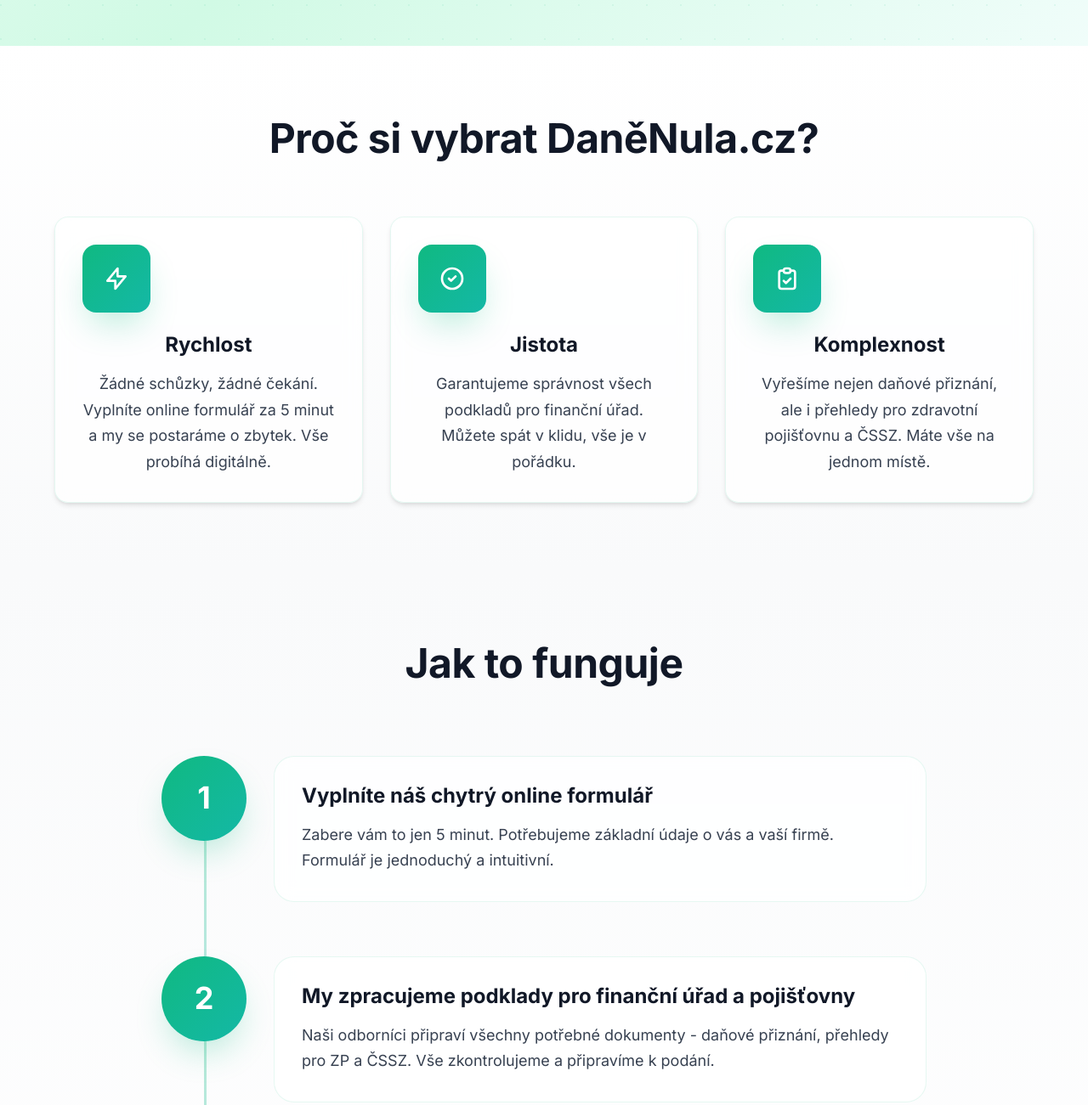
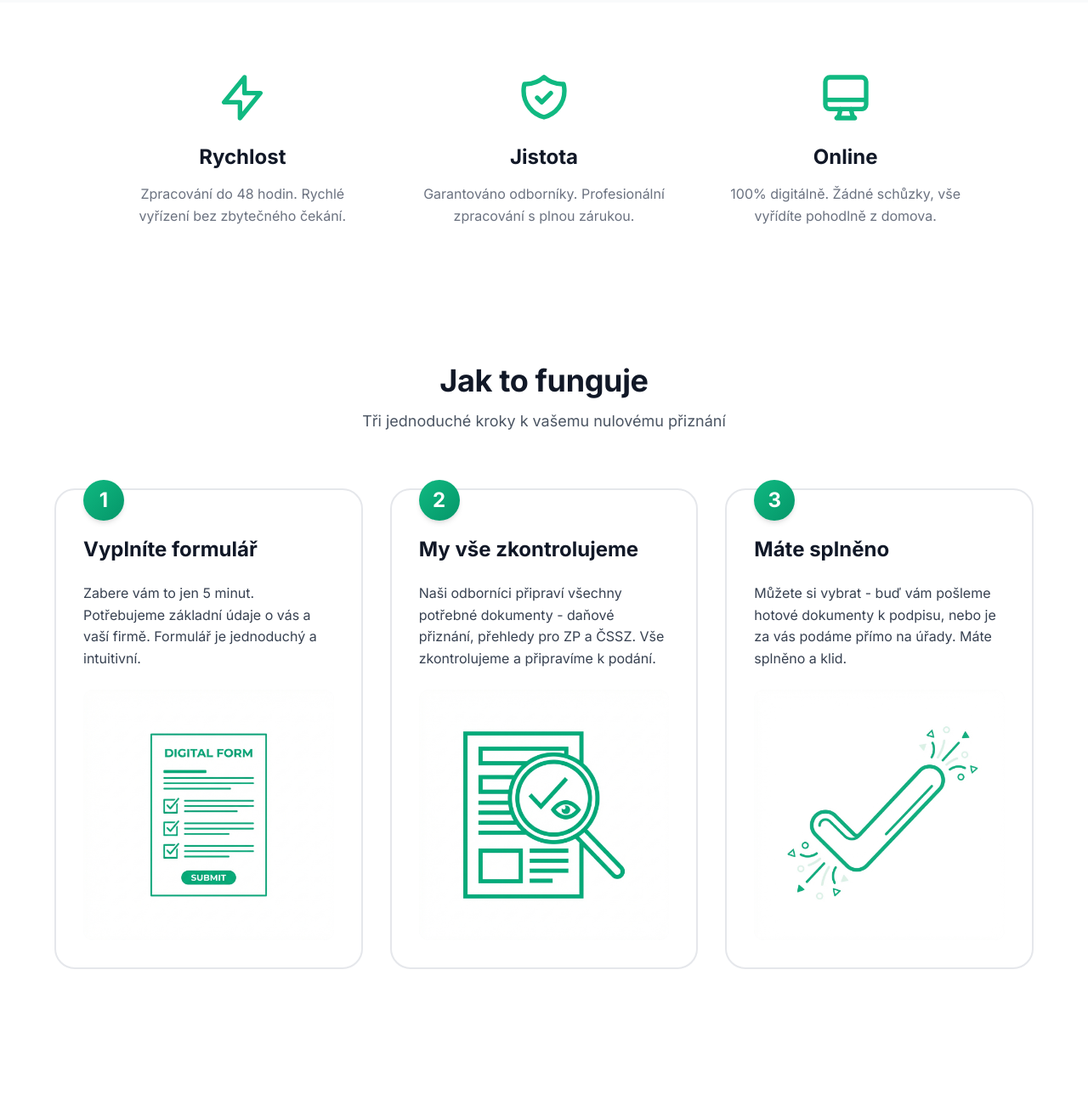
Before and after one commit to filllomex-beep/DaneNula.cz, a website: page index.html in a window 1280 px wide. Shown: the part 915-2216 px from the top of the page at 85% size. Drawn offline with Linux system fonts and the light colour scheme.

Commit message:
picture change

```diff
--- a/index.css
+++ b/index.css
@@ -513,253 +513,268 @@
 }
 
 /* ===================================
-   Hero Section - Modern Design
+   Hero Section - Symmetrical 50/50 Split
    =================================== */
 
 .hero {
-  min-height: 95vh;
+
+  min-height: 90vh;
+
   display: flex;
+
   align-items: center;
-  background: var(--gradient-hero);
-  position: relative;
-  overflow: hidden;
-  padding: var(--space-32) 0;
+
+  background: #FFFFFF;
+
+  padding: var(--space-24) 0;
+
+
 }
 
-/* Subtle background pattern */
-.hero::before {
-  content: '';
-  position: absolute;
-  top: 0;
-  left: 0;
-  right: 0;
-  bottom: 0;
-  background-image: radial-gradient(circle at 1px 1px, rgba(16, 185, 129, 0.08) 1px, transparent 0);
-  background-size: 40px 40px;
-  pointer-events: none;
+
+
+.hero-content {
+
+  display: grid;
+
+  grid-template-columns: 1fr 1fr;
+
+  gap: var(--space-24);
+
+  align-items: center;
+
+
 }
 
-.hero-content {
-  display: grid;
-  grid-template-columns: 1.1fr 0.9fr;
-  gap: var(--space-20);
-  align-items: center;
-  position: relative;
-  z-index: 1;
+
+
+.hero-text h1 {
+
+  font-size: 4.5rem;
+
+  font-weight: 800;
+
+  line-height: 1.1;
+
+  margin-bottom: var(--space-8);
+
+  color: var(--color-gray-900);
+
+  letter-spacing: -0.02em;
+
+
 }
 
-.hero-text h1 {
-  font-size: var(--text-7xl);
-  font-weight: var(--font-weight-extrabold);
-  line-height: 1.1;
-  margin-bottom: var(--space-8);
-  background: var(--gradient-text);
-  -webkit-background-clip: text;
-  -webkit-text-fill-color: transparent;
-  background-clip: text;
-  letter-spacing: -0.02em;
+
+
+.hero-text p {
+
+  font-size: 1.5rem;
+
+  color: #6B7280;
+
+  margin-bottom: var(--space-12);
+
+  line-height: 1.6;
+
+
 }
 
-.hero-text p {
-  font-size: var(--text-2xl);
-  color: var(--color-gray-700);
-  margin-bottom: var(--space-12);
-  line-height: 1.6;
-  max-width: 90%;
+
+
+.hero-image {
+
+  position: relative;
+
+  width: 100%;
+
+  display: flex;
+
+  align-items: center;
+
+  justify-content: center;
+
+
 }
 
-.hero-image {
-  position: relative;
-  width: 100%;
-  height: 550px;
-  display: flex;
-  align-items: center;
-  justify-content: center;
-}
+
 
 .hero-image img {
   max-width: 100%;
   height: auto;
-  border-radius: var(--radius-3xl);
-  box-shadow: var(--shadow-green-lg);
-  animation: float 6s ease-in-out infinite;
-}
-
-@keyframes float {
-
-  0%,
-  100% {
-    transform: translateY(0px);
-  }
-
-  50% {
-    transform: translateY(-20px);
-  }
+  image-rendering: -webkit-optimize-contrast;
+  image-rendering: crisp-edges;
+  object-fit: contain;
+  filter: drop-shadow(0 10px 30px rgba(0, 0, 0, 0.1));
 }
 
 /* ===================================
-   Benefits Section - Modern Cards
+   Trust Bar
    =================================== */
 
-.benefits {
+.trust-bar {
+  background: #F9FAFB;
+  padding: 2rem 0;
   text-align: center;
-  background: linear-gradient(180deg, var(--color-white) 0%, var(--color-gray-50) 100%);
-  position: relative;
 }
 
-.benefits h2 {
-  margin-bottom: var(--space-16);
-  font-size: var(--text-5xl);
-  font-weight: var(--font-weight-bold);
+.trust-text {
+  display: inline-flex;
+  align-items: center;
+  gap: var(--space-2);
+  font-size: 0.875rem;
+  color: var(--color-gray-600);
+  margin: 0;
 }
 
-.benefit-card {
-  background: rgba(255, 255, 255, 0.7);
-  backdrop-filter: blur(10px);
-  border: 1px solid rgba(16, 185, 129, 0.1);
-  position: relative;
-  overflow: hidden;
-}
-
-.benefit-card::before {
-  content: '';
-  position: absolute;
-  top: 0;
-  left: 0;
-  right: 0;
-  height: 4px;
-  background: var(--gradient-accent);
-  transform: scaleX(0);
-  transition: transform var(--transition-base);
-}
-
-.benefit-card:hover::before {
-  transform: scaleX(1);
-}
-
-.benefit-card:hover {
-  transform: translateY(-8px);
-  box-shadow: var(--shadow-green);
-  border-color: rgba(16, 185, 129, 0.3);
-}
-
-.benefit-card .card-icon {
-  background: var(--gradient-accent);
-  width: 80px;
-  height: 80px;
-  box-shadow: var(--shadow-green);
-  transition: all var(--transition-base);
-}
-
-.benefit-card:hover .card-icon {
-  transform: scale(1.1) rotate(5deg);
-  box-shadow: var(--shadow-green-lg);
-}
-
-.benefit-card h3 {
-  color: var(--color-gray-900);
-  margin-bottom: var(--space-4);
-  font-size: var(--text-2xl);
-  font-weight: var(--font-weight-bold);
-}
-
-.benefit-card p {
-  color: var(--color-gray-700);
-  margin-bottom: 0;
-  font-size: var(--text-lg);
-  line-height: 1.7;
+.trust-text svg {
+  stroke: var(--color-green-500);
 }
 
 /* ===================================
-   Process Section - Modern Timeline
+   Value Props - 3-Column Grid
    =================================== */
 
-.process {
-  background: linear-gradient(180deg, var(--color-gray-50) 0%, var(--color-white) 100%);
-  position: relative;
+.value-props {
+  background: #FFFFFF;
+  text-align: center;
 }
 
-.process h2 {
-  text-align: center;
-  margin-bottom: var(--space-20);
-  font-size: var(--text-5xl);
-  font-weight: var(--font-weight-bold);
-}
-
-.process-timeline {
-  position: relative;
-  max-width: 900px;
+.value-props-grid {
+  display: grid;
+  grid-template-columns: repeat(3, 1fr);
+  gap: var(--space-16);
+  max-width: 1000px;
   margin: 0 auto;
 }
 
-.process-step {
-  display: grid;
-  grid-template-columns: 100px 1fr;
-  gap: var(--space-8);
-  margin-bottom: var(--space-16);
-  position: relative;
+.value-prop {
+  display: flex;
+  flex-direction: column;
+  align-items: center;
+  text-align: center;
 }
 
-.process-step:not(:last-child)::after {
-  content: '';
-  position: absolute;
-  left: 50px;
-  top: 100px;
-  width: 3px;
-  height: calc(100% + var(--space-16));
-  background: var(--gradient-accent);
-  opacity: 0.3;
+.value-icon {
+  width: 64px;
+  height: 64px;
+  margin-bottom: var(--space-6);
 }
 
-.process-number {
-  width: 100px;
-  height: 100px;
+.value-icon svg {
+  stroke: #10B981;
+  stroke-width: 2px;
+}
+
+.value-prop h3 {
+  font-size: 1.5rem;
+  font-weight: 700;
+  color: var(--color-gray-900);
+  margin-bottom: var(--space-4);
+}
+
+.value-prop p {
+  font-size: 1rem;
+  color: #6B7280;
+  line-height: 1.6;
+  margin: 0;
+}
+
+/* ===================================
+   Process Section - Card Based
+   =================================== */
+
+.process-section {
+  background-color: var(--color-white);
+}
+
+.process-section h2 {
+  text-align: center;
+  margin-bottom: var(--space-3);
+}
+
+.process-intro {
+  text-align: center;
+  font-size: var(--text-lg);
+  color: var(--color-gray-600);
+  margin-bottom: var(--space-16);
+}
+
+.process-grid {
+  display: grid;
+  grid-template-columns: repeat(auto-fit, minmax(300px, 1fr));
+  gap: var(--space-8);
+  margin-bottom: var(--space-12);
+}
+
+.process-card {
+  background-color: var(--color-white);
+  border: 2px solid var(--color-gray-200);
+  border-radius: var(--radius-2xl);
+  padding: var(--space-8);
+  position: relative;
+  transition: all var(--transition-base);
+  display: flex;
+  flex-direction: column;
+}
+
+.process-card:hover {
+  transform: translateY(-8px);
+  box-shadow: var(--shadow-xl);
+  border-color: var(--color-green-300);
+}
+
+.process-step-badge {
+  position: absolute;
+  top: -12px;
+  left: var(--space-8);
+  width: 48px;
+  height: 48px;
   display: flex;
   align-items: center;
   justify-content: center;
-  background: var(--gradient-accent);
+  background: linear-gradient(135deg, var(--color-green-500) 0%, var(--color-green-600) 100%);
+  color: var(--color-white);
   border-radius: 50%;
-  color: var(--color-white);
-  font-size: var(--text-4xl);
-  font-weight: var(--font-weight-extrabold);
-  box-shadow: var(--shadow-green);
-  position: relative;
-  z-index: 1;
-  transition: all var(--transition-base);
+  font-size: var(--text-2xl);
+  font-weight: var(--font-weight-bold);
+  box-shadow: var(--shadow-md);
 }
 
-.process-step:hover .process-number {
-  transform: scale(1.1);
-  box-shadow: var(--shadow-green-lg);
+.process-card-header {
+  margin-top: var(--space-6);
+  margin-bottom: var(--space-4);
 }
 
-.process-content {
-  background: rgba(255, 255, 255, 0.8);
-  backdrop-filter: blur(10px);
-  padding: var(--space-8);
-  border-radius: var(--radius-2xl);
-  border: 1px solid rgba(16, 185, 129, 0.1);
-  transition: all var(--transition-base);
+.process-card-header h3 {
+  font-size: var(--text-2xl);
+  color: var(--color-gray-900);
+  margin-bottom: var(--space-2);
 }
 
-.process-step:hover .process-content {
-  transform: translateX(8px);
-  box-shadow: var(--shadow-lg);
-  border-color: rgba(16, 185, 129, 0.3);
+.process-description {
+  font-size: var(--text-base);
+  color: var(--color-gray-700);
+  line-height: 1.6;
+  margin-bottom: var(--space-6);
+  flex-grow: 1;
 }
 
-.process-content h3 {
-  color: var(--color-gray-900);
-  margin-bottom: var(--space-4);
-  font-size: var(--text-2xl);
-  font-weight: var(--font-weight-bold);
+.process-card-image {
+  margin-top: auto;
+  border-radius: var(--radius-lg);
+  overflow: hidden;
+  background-color: var(--color-gray-50);
+  display: flex;
+  align-items: center;
+  justify-content: center;
+  min-height: 200px;
 }
 
-.process-content p {
-  color: var(--color-gray-700);
-  margin-bottom: 0;
-  font-size: var(--text-lg);
-  line-height: 1.7;
+.process-card-image img {
+  max-width: 100%;
+  height: auto;
+  display: block;
 }
 
 /* ===================================
@@ -1144,19 +1159,17 @@
     grid-template-columns: 1fr;
   }
 
-  .process-step {
-    grid-template-columns: 60px 1fr;
+  .value-props-grid {
+    grid-template-columns: 1fr;
+    gap: var(--space-8);
   }
 
-  .process-number {
-    width: 60px;
-    height: 60px;
-    font-size: var(--text-2xl);
+  .process-grid {
+    grid-template-columns: 1fr;
   }
 
-  .process-step:not(:last-child)::after {
-    left: 30px;
-    top: 60px;
+  .process-card {
+    margin-bottom: var(--space-4);
   }
 
   .pricing-grid {
--- a/index.html
+++ b/index.html
@@ -43,16 +43,16 @@
         </div>
     </header>
 
-    <!-- Hero Section -->
+    <!-- Hero Section - Symmetrical 50/50 Split -->
     <section class="hero" id="hero">
         <div class="container">
             <div class="hero-content">
                 <div class="hero-text">
-                    <h1 class="fade-in-up">Nulové daňové přiznání bez starostí. Získejte klid od úřadů za 15 minut.</h1>
-                    <p class="fade-in-up">Pro neaktivní OSVČ a majitele spících s.r.o. Rychle, bezpečně a s garancí
-                        správnosti.</p>
-                    <a href="#form" class="btn btn-primary btn-large fade-in-up" id="cta-hero">
-                        <span>Vyplnit formulář a mít klid</span>
+                    <h1 class="fade-in-left">Nulové přiznání. Stoprocentní klid.</h1>
+                    <p class="fade-in-left">Profesionální podání daňového přiznání pro OSVČ a s.r.o. bez jediné
+                        starosti.</p>
+                    <a href="#form" class="btn btn-primary btn-large fade-in-left" id="cta-hero">
+                        <span>Začít hned</span>
                         <svg width="20" height="20" viewBox="0 0 20 20" fill="none" xmlns="http://www.w3.org/2000/svg">
                             <path d="M5 10H15M15 10L10 5M15 10L10 15" stroke="currentColor" stroke-width="2"
                                 stroke-linecap="round" stroke-linejoin="round" />
@@ -60,87 +60,112 @@
                     </a>
                 </div>
                 <div class="hero-image">
-                    <img src="assets/hero-illustration.png" alt="Relaxujte, zatímco my vyřešíme vaše daně"
-                        id="hero-img">
+                    <img src="assets/hero-tax-illustration.png"
+                        alt="Tax Filing Illustration - Documents, Calculator, and Financial Symbols"
+                        class="fade-in-right" id="hero-img" loading="eager" decoding="async" width="640" height="480">
                 </div>
             </div>
         </div>
     </section>
 
-    <!-- Benefits Section -->
-    <section class="section benefits" id="benefits">
+    <!-- Trust Bar -->
+    <section class="trust-bar">
         <div class="container">
-            <h2 class="scroll-reveal">Proč si vybrat DaněNula.cz?</h2>
-            <div class="grid-3">
-                <div class="card benefit-card scroll-reveal">
-                    <div class="card-icon">
-                        <svg width="32" height="32" viewBox="0 0 24 24" fill="none" xmlns="http://www.w3.org/2000/svg">
-                            <path d="M13 10V3L4 14h7v7l9-11h-7z" stroke="currentColor" stroke-width="2"
-                                stroke-linecap="round" stroke-linejoin="round" />
+            <p class="trust-text">
+                <svg width="20" height="20" viewBox="0 0 24 24" fill="none" xmlns="http://www.w3.org/2000/svg">
+                    <path d="M9 12l2 2 4-4m6 2a9 9 0 11-18 0 9 9 0 0118 0z" stroke="currentColor" stroke-width="2"
+                        stroke-linecap="round" stroke-linejoin="round" />
+                </svg>
+                Již stovky podaných přiznání v roce 2026
+            </p>
+        </div>
+    </section>
+
+    <!-- Core Value Props - 3-Column Grid -->
+    <section class="section value-props" id="benefits">
+        <div class="container">
+            <div class="value-props-grid">
+                <div class="value-prop scroll-reveal">
+                    <div class="value-icon">
+                        <svg width="64" height="64" viewBox="0 0 24 24" fill="none" xmlns="http://www.w3.org/2000/svg">
+                            <path d="M13 10V3L4 14h7v7l9-11h-7z" stroke-width="2" stroke-linecap="round"
+                                stroke-linejoin="round" />
                         </svg>
                     </div>
                     <h3>Rychlost</h3>
-                    <p>Žádné schůzky, žádné čekání. Vyplníte online formulář za 5 minut a my se postaráme o zbytek. Vše
-                        probíhá digitálně.</p>
+                    <p>Zpracování do 48 hodin. Rychlé vyřízení bez zbytečného čekání.</p>
                 </div>
 
-                <div class="card benefit-card scroll-reveal">
-                    <div class="card-icon">
-                        <svg width="32" height="32" viewBox="0 0 24 24" fill="none" xmlns="http://www.w3.org/2000/svg">
-                            <path d="M9 12l2 2 4-4m6 2a9 9 0 11-18 0 9 9 0 0118 0z" stroke="currentColor"
+                <div class="value-prop scroll-reveal">
+                    <div class="value-icon">
+                        <svg width="64" height="64" viewBox="0 0 24 24" fill="none" xmlns="http://www.w3.org/2000/svg">
+                            <path
+                                d="M9 12l2 2 4-4m5.618-4.016A11.955 11.955 0 0112 2.944a11.955 11.955 0 01-8.618 3.04A12.02 12.02 0 003 9c0 5.591 3.824 10.29 9 11.622 5.176-1.332 9-6.03 9-11.622 0-1.042-.133-2.052-.382-3.016z"
                                 stroke-width="2" stroke-linecap="round" stroke-linejoin="round" />
                         </svg>
                     </div>
                     <h3>Jistota</h3>
-                    <p>Garantujeme správnost všech podkladů pro finanční úřad. Můžete spát v klidu, vše je v pořádku.
-                    </p>
+                    <p>Garantováno odborníky. Profesionální zpracování s plnou zárukou.</p>
                 </div>
 
-                <div class="card benefit-card scroll-reveal">
-                    <div class="card-icon">
-                        <svg width="32" height="32" viewBox="0 0 24 24" fill="none" xmlns="http://www.w3.org/2000/svg">
+                <div class="value-prop scroll-reveal">
+                    <div class="value-icon">
+                        <svg width="64" height="64" viewBox="0 0 24 24" fill="none" xmlns="http://www.w3.org/2000/svg">
                             <path
-                                d="M9 5H7a2 2 0 00-2 2v12a2 2 0 002 2h10a2 2 0 002-2V7a2 2 0 00-2-2h-2M9 5a2 2 0 002 2h2a2 2 0 002-2M9 5a2 2 0 012-2h2a2 2 0 012 2m-6 9l2 2 4-4"
-                                stroke="currentColor" stroke-width="2" stroke-linecap="round" stroke-linejoin="round" />
+                                d="M9.75 17L9 20l-1 1h8l-1-1-.75-3M3 13h18M5 17h14a2 2 0 002-2V5a2 2 0 00-2-2H5a2 2 0 00-2 2v10a2 2 0 002 2z"
+                                stroke-width="2" stroke-linecap="round" stroke-linejoin="round" />
                         </svg>
                     </div>
-                    <h3>Komplexnost</h3>
-                    <p>Vyřešíme nejen daňové přiznání, ale i přehledy pro zdravotní pojišťovnu a ČSSZ. Máte vše na
-                        jednom místě.</p>
+                    <h3>Online</h3>
+                    <p>100% digitálně. Žádné schůzky, vše vyřídíte pohodlně z domova.</p>
                 </div>
             </div>
         </div>
     </section>
 
-    <!-- Process Section -->
-    <section class="section process" id="process">
+    <!-- Process Section - Card Based -->
+    <section class="section process-section" id="process">
         <div class="container">
             <h2 class="scroll-reveal">Jak to funguje</h2>
-            <div class="process-timeline">
-                <div class="process-step scroll-reveal">
-                    <div class="process-number">1</div>
-                    <div class="process-content">
-                        <h3>Vyplníte náš chytrý online formulář</h3>
-                        <p>Zabere vám to jen 5 minut. Potřebujeme základní údaje o vás a vaší firmě. Formulář je
-                            jednoduchý a intuitivní.</p>
+            <p class="process-intro scroll-reveal">Tři jednoduché kroky k vašemu nulovému přiznání</p>
+
+            <div class="process-grid">
+                <!-- Step 1 -->
+                <div class="process-card scroll-reveal">
+                    <div class="process-step-badge">1</div>
+                    <div class="process-card-header">
+                        <h3>Vyplníte formulář</h3>
+                    </div>
+                    <p class="process-description">Zabere vám to jen 5 minut. Potřebujeme základní údaje o vás a vaší
+                        firmě. Formulář je jednoduchý a intuitivní.</p>
+                    <div class="process-card-image">
+                        <img src="assets/process-form.png" alt="Vyplnění formuláře">
                     </div>
                 </div>
 
-                <div class="process-step scroll-reveal">
-                    <div class="process-number">2</div>
-                    <div class="process-content">
-                        <h3>My zpracujeme podklady pro finanční úřad a pojišťovny</h3>
-                        <p>Naši odborníci připraví všechny potřebné dokumenty - daňové přiznání, přehledy pro ZP a ČSSZ.
-                            Vše zkontrolujeme a připravíme k podání.</p>
+                <!-- Step 2 -->
+                <div class="process-card scroll-reveal">
+                    <div class="process-step-badge">2</div>
+                    <div class="process-card-header">
+                        <h3>My vše zkontrolujeme</h3>
+                    </div>
+                    <p class="process-description">Naši odborníci připraví všechny potřebné dokumenty - daňové přiznání,
+                        přehledy pro ZP a ČSSZ. Vše zkontrolujeme a připravíme k podání.</p>
+                    <div class="process-card-image">
+                        <img src="assets/process-review.png" alt="Kontrola dokumentů">
                     </div>
                 </div>
 
-                <div class="process-step scroll-reveal">
-                    <div class="process-number">3</div>
-                    <div class="process-content">
-                        <h3>Dostanete hotové přiznání k podpisu nebo ho podáme za vás</h3>
-                        <p>Můžete si vybrat - buď vám pošleme hotové dokumenty k podpisu, nebo je za vás podáme přímo na
-                            úřady. Máte splněno a klid.</p>
+                <!-- Step 3 -->
+                <div class="process-card scroll-reveal">
+                    <div class="process-step-badge">3</div>
+                    <div class="process-card-header">
+                        <h3>Máte splněno</h3>
+                    </div>
+                    <p class="process-description">Můžete si vybrat - buď vám pošleme hotové dokumenty k podpisu, nebo
+                        je za vás podáme přímo na úřady. Máte splněno a klid.</p>
+                    <div class="process-card-image">
+                        <img src="assets/process-success.png" alt="Úspěšné dokončení">
                     </div>
                 </div>
             </div>
```
Also changed, not shown: assets/hero-3d-abstract.png (added), assets/hero-tax-illustration.png (added), assets/process-form.png (added), assets/process-review.png (added), assets/process-success.png (added).
